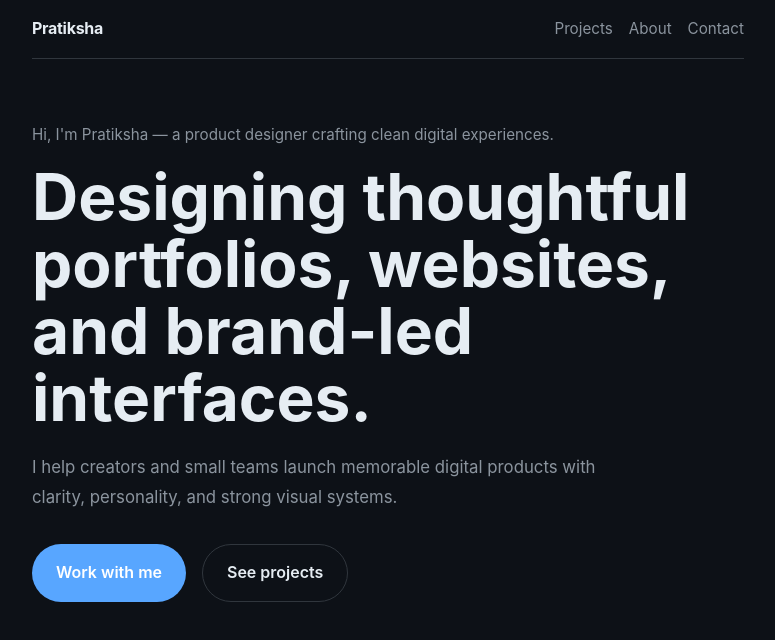
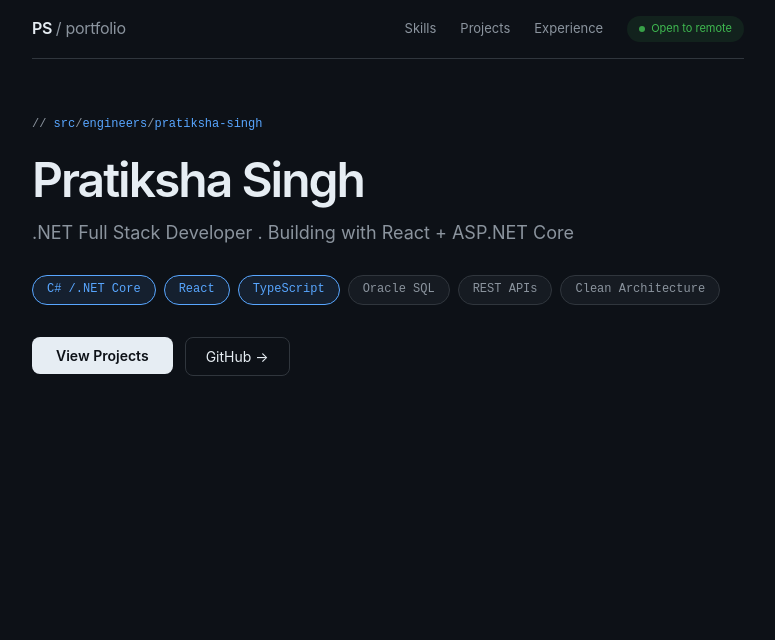
Before and after one commit to pratikshas2111/Pratiksha-Portfolio, a React (Vite) app: page / in a window 1280 px wide. Shown: the top 640 px of the page, without its empty margins (252-1027 px from the left). Built offline with nearby package versions, Linux system fonts and the light colour scheme.

Commit message:
feat: add navbar and hero section

```diff
--- a/src/App.tsx
+++ b/src/App.tsx
@@ -130,7 +130,9 @@ function App(){
 
   return(
 
-    <div style={{maxWidth: '760px', margin:'0 auto', padding:'0 1.5rem'}}>
+    <div
+     style={{maxWidth: '760px', margin:'0 auto',
+     padding:'0 1.5rem'}}>
       <Navbar />
       <Hero />
 
--- a/src/components/Hero.tsx
+++ b/src/components/Hero.tsx
@@ -1,53 +1,108 @@
-export default function Hero() {
-  return (
-    <section id="hero" style={{ padding: '4rem 0' }}>
-      <div style={{ maxWidth: '760px', margin: '0 auto' }}>
-        <p style={{ marginBottom: '1rem', color: 'var(--text-muted)', fontSize: '0.95rem' }}>
-          Hi, I'm Pratiksha — a product designer crafting clean digital experiences.
+import React from 'react'
+
+const techPills = [
+
+  {label: 'C# /.NET Core', highlight:true},
+  {label: 'React', highlight: true},
+  {label: 'TypeScript', highlight: true},
+  {label: 'Oracle SQL', highlight: false},
+  {label: 'REST APIs', highlight: false},
+  {label: 'Clean Architecture', highlight: false},
+
+
+]
+export default function Hero()
+{
+  return(
+    <section style={{padding: '3.5rem 0 3rem'}}>
+
+<p style={{
+  fontFamily : 'var(--font-mono)',
+  fontSize: '12px',
+  color: 'var(--text-muted)',
+  marginBottom: '1.25rem'
+}}>
+  {'// '}
+  <span style ={{color:'var(--accent)'}}>src</span>
+  {'/'}
+  <span style={{color: 'var(--accent)'}}>engineers</span>
+  {'/'}
+  <span style={{color:'var(--accent)'}}>pratiksha-singh</span>
+
+
 </p>
+<h1 style={{
+  fontSize: '48px',
+  fontWeight: 600,
+  letterSpacing: '-2px',
+  lineHeight : 1.1,
+  marginBottom: '0.75rem'
+}}>
+ Pratiksha Singh
+</h1>
+<p style={{fontSize: '18px',
+  color: 'var(--text-muted)',
+  marginBottom: '1.75rem'
+}}>
+ .NET Full Stack Developer . Building with React + ASP.NET Core
+</p>
+<div style={{ display: 'flex', flexWrap: 'wrap',
+  gap:'8px', marginBottom: '2rem'
+}}>
+  {techPills.map((pill) =>(
 
-        <h1 style={{ margin: '0 0 1.25rem', lineHeight: 1.05, fontSize: 'clamp(2.5rem, 5vw, 4rem)' }}>
-          Designing thoughtful portfolios, websites, and brand-led interfaces.
-        </h1>
+    <span
+     key={pill.label}
+     style={{
+      fontSize: '12px',
+      padding: '4px 14px',
+      borderRadius: '20px',
+      fontFamily: 'var(--font-mono)',
+      backgroundColor: pill.highlight? 'var(--accent-bg)' : 'var(--surface)',
+      color: pill.highlight ? 'var(--accent)' : 'var(--text-muted)',
+      border: `1px solid ${pill.highlight ? 'var(--accent)': 'var(--border)'}`,
 
-        <p style={{ margin: '0 0 2rem', maxWidth: '38rem', color: 'var(--text-muted)', lineHeight: 1.8, fontSize: '1.05rem' }}>
-          I help creators and small teams launch memorable digital products with clarity, personality, and strong visual systems.
-        </p>
-
-        <div style={{ display: 'flex', flexWrap: 'wrap', gap: '1rem' }}>
-          <a
-            href="#contact"
-            style={{
-              display: 'inline-flex',
-              alignItems: 'center',
-              justifyContent: 'center',
-              padding: '0.95rem 1.5rem',
-              borderRadius: '999px',
-              backgroundColor: 'var(--accent)',
-              color: '#fff',
-              textDecoration: 'none',
-              fontWeight: 600,
      }}
     >
-            Work with me
+   {pill.label}
+    </span>
+  ))}
+
+</div>
+
+<div style={{display: 'flex', gap: '12px'}}>
+  <a href="#projects">
+    <button style={
+      {
+        padding: '10px 24px',
+        borderRadius: '8px',
+        backgroundColor: 'var(--text)',
+        color: 'var(--bg)',
+        border: 'none',
+        fontWeight: 600,
+        fontSize: '14px',
+      }
+    }>
+      View Projects
+    </button>
+
   </a>
-          <a
-            href="#projects"
-            style={{
-              display: 'inline-flex',
-              alignItems: 'center',
-              justifyContent: 'center',
-              padding: '0.95rem 1.5rem',
-              borderRadius: '999px',
+  <a href ="https://github.com/pratikshas2111" target="_blank" rel="noreferrer">
+  <button style={{
+    padding: '10px 20px',
+    borderRadius: '8px',
+    backgroundColor: 'transparent',
+    color: 'var(--text)',
     border: '1px solid var(--border)',
-              color: 'var(--text)',
-              textDecoration: 'none',
-              fontWeight: 600,
-            }}
-          >
-            See projects
+    fontSize: '14px',
+
+  }}>
+    GitHub →
+
+  </button>
+
   </a>
-        </div>
+
 </div>
     </section>
   )
--- a/src/components/Navbar.tsx
+++ b/src/components/Navbar.tsx
@@ -1,17 +1,15 @@
-import { useState, useEffect } from "react"
+import { useState, useEffect } from 'react'
 
-export default function Navbar(){
-    const[scrolled, setScrolled] = useState(false)
+export default function Navbar() {
+  const [scrolled, setScrolled] = useState(false)
+
   useEffect(() => {
-
     const handleScroll = () => setScrolled(window.scrollY > 20)
     window.addEventListener('scroll', handleScroll)
     return () => window.removeEventListener('scroll', handleScroll)
-
   }, [])
 
   return (
-
     <nav style={{
       display: 'flex',
       alignItems: 'center',
@@ -20,28 +18,48 @@ export default function Navbar(){
       borderBottom: '1px solid var(--border)',
       position: 'sticky',
       top: 0,
-            backgroundColor: scrolled ? 'rgba(13,17,23,0.92)' : 'transparent',
+      backgroundColor: scrolled ? 'rgba(13,17,23,0.9)' : 'transparent',
       backdropFilter: scrolled ? 'blur(10px)' : 'none',
       zIndex: 100,
       transition: 'background-color 0.3s ease'
-
     }}>
 
-            <a href="#hero" style={{ fontWeight: 700, letterSpacing: '-0.3px', color: 'var(--text)', textDecoration: 'none' }}>
-                Pratiksha
-            </a>
+      <span style={{ fontWeight: 600, letterSpacing: '-0.3px' }}>
+        PS <span style={{ color: 'var(--text-muted)', fontWeight: 400 }}>/ portfolio</span>
+      </span>
 
-            <div style={{ display: 'flex', gap: '1rem', alignItems: 'center' }}>
-                <a href="#projects" style={{ color: 'var(--text-muted)', textDecoration: 'none', fontSize: '0.95rem' }}>
-                    Projects
-                </a>
-                <a href="#about" style={{ color: 'var(--text-muted)', textDecoration: 'none', fontSize: '0.95rem' }}>
-                    About
-                </a>
-                <a href="#contact" style={{ color: 'var(--text-muted)', textDecoration: 'none', fontSize: '0.95rem' }}>
-                    Contact
-                </a>
+      <div style={{ display: 'flex', alignItems: 'center', gap: '1.5rem' }}>
+        <a href="#skills" style={{ fontSize: '13px', color: 'var(--text-muted)' }}>Skills</a>
+        <a href="#projects" style={{ fontSize: '13px', color: 'var(--text-muted)' }}>Projects</a>
+        <a href="#experience" style={{ fontSize: '13px', color: 'var(--text-muted)' }}>Experience</a>
+
+        <div style={{
+          display: 'flex',
+          alignItems: 'center',
+          gap: '6px',
+          fontSize: '11px',
+          padding: '4px 12px',
+          borderRadius: '20px',
+          backgroundColor: 'var(--green-bg)',
+          color: 'var(--green)',
+        }}>
+          <span style={{
+            width: '6px',
+            height: '6px',
+            borderRadius: '50%',
+            backgroundColor: 'var(--green)',
+            animation: 'pulse 2s infinite'
+          }} />
+          Open to remote
         </div>
+      </div>
+
+      <style>{`
+        @keyframes pulse {
+          0%, 100% { opacity: 1; }
+          50% { opacity: 0.3; }
+        }
+      `}</style>
     </nav>
   )
 }
```
Also changed, not shown: 1 other file (tests, documents, lock files or other folders). Lines whose indentation alone changed are shown as unchanged.
